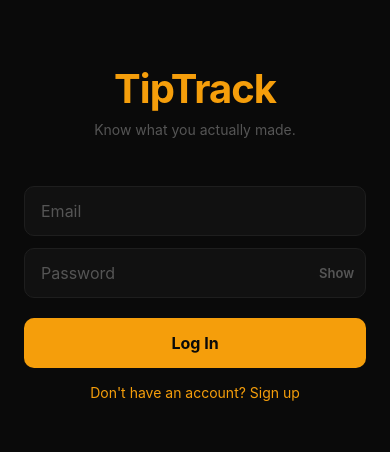
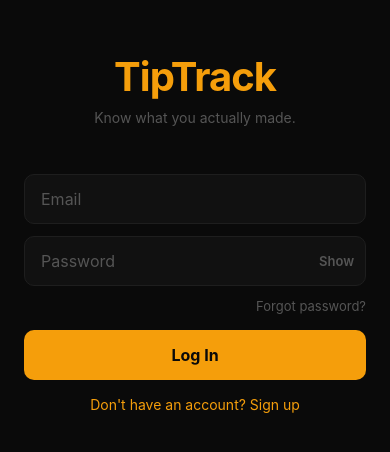
Before and after one commit to jradame/tiptrack-app, a React Native app: screen /Login in a window 390 px wide. Shown: the part 190-642 px from the top of the page. Built offline with nearby package versions, Linux system fonts and the light colour scheme.

Commit message:
add forgot password

```diff
--- a/src/screens/LoginScreen.tsx
+++ b/src/screens/LoginScreen.tsx
@@ -18,6 +18,7 @@ export default function LoginScreen() {
   const [isLogin, setIsLogin] = useState(true);
   const [loading, setLoading] = useState(false);
   const [showPassword, setShowPassword] = useState(false);
+  const [resetSent, setResetSent] = useState(false);
 
   async function handleAuth() {
     if (!email || !password) {
@@ -34,6 +35,22 @@ export default function LoginScreen() {
       else Alert.alert('Check your email', 'Confirm your account then log in.');
     }
     setLoading(false);
+  }
+
+  async function handleForgotPassword() {
+    if (!email) {
+      Alert.alert('Enter your email', 'Type your email above then tap Forgot Password.');
+      return;
+    }
+    setLoading(true);
+    const { error } = await supabase.auth.resetPasswordForEmail(email);
+    setLoading(false);
+    if (error) {
+      Alert.alert('Error', error.message);
+    } else {
+      setResetSent(true);
+      Alert.alert('Email sent', 'Check your inbox for a password reset link.');
+    }
   }
 
   return (
@@ -70,6 +87,14 @@ export default function LoginScreen() {
           <Text style={styles.eyeIcon}>{showPassword ? 'Hide' : 'Show'}</Text>
         </TouchableOpacity>
       </View>
+
+      {isLogin && (
+        <TouchableOpacity onPress={handleForgotPassword} style={styles.forgotRow}>
+          <Text style={styles.forgotText}>
+            {resetSent ? 'Reset email sent' : 'Forgot password?'}
+          </Text>
+        </TouchableOpacity>
+      )}
 
       <TouchableOpacity style={styles.button} onPress={handleAuth} disabled={loading}>
         {loading ? (
@@ -127,7 +152,7 @@ const styles = StyleSheet.create({
     borderRadius: 10,
     borderWidth: 1,
     borderColor: '#1e1e1e',
-    marginBottom: 12,
+    marginBottom: 8,
   },
   passwordInput: {
     flex: 1,
@@ -145,12 +170,20 @@ const styles = StyleSheet.create({
     color: '#555',
     fontWeight: '600',
   },
+  forgotRow: {
+    alignItems: 'flex-end',
+    marginBottom: 16,
+    marginTop: 4,
+  },
+  forgotText: {
+    color: '#555',
+    fontSize: 13,
+  },
   button: {
     backgroundColor: '#f59e0b',
     borderRadius: 10,
     paddingVertical: 15,
     alignItems: 'center',
-    marginTop: 8,
     marginBottom: 16,
   },
   buttonText: {
```
